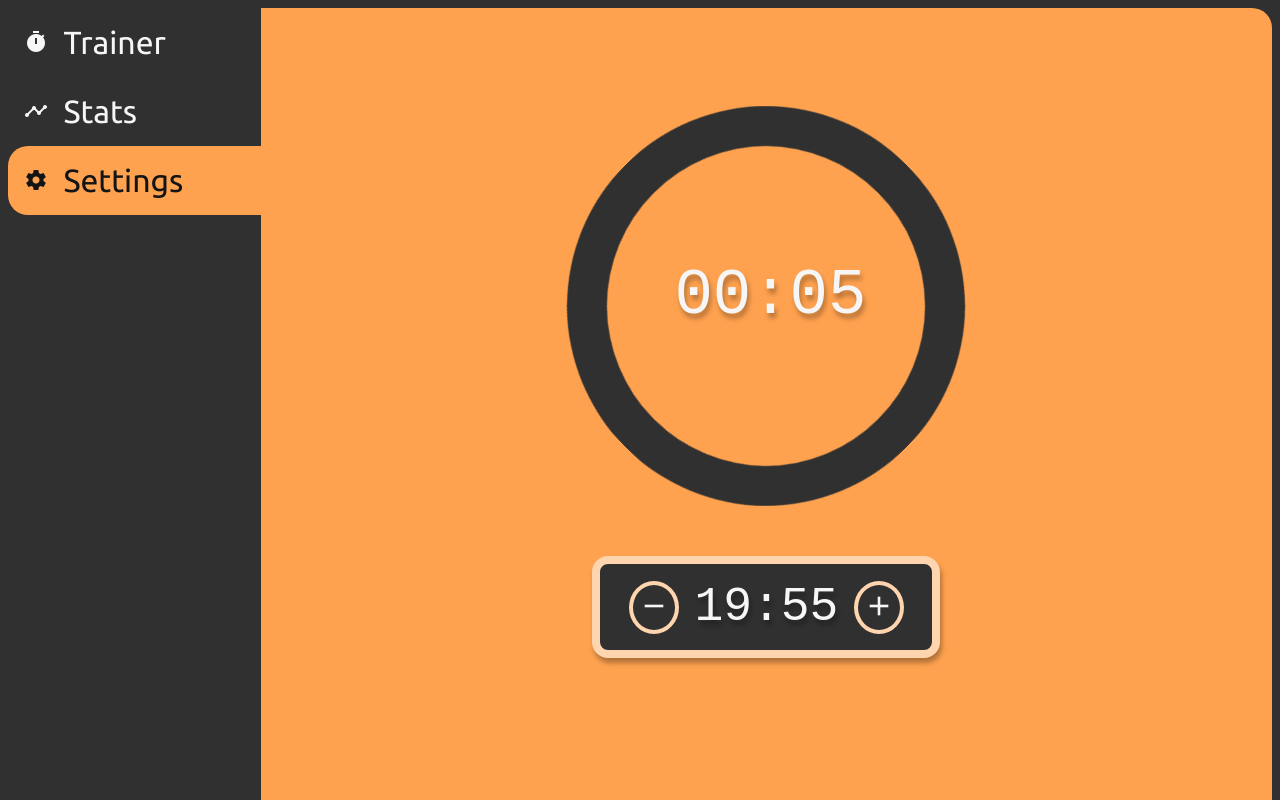
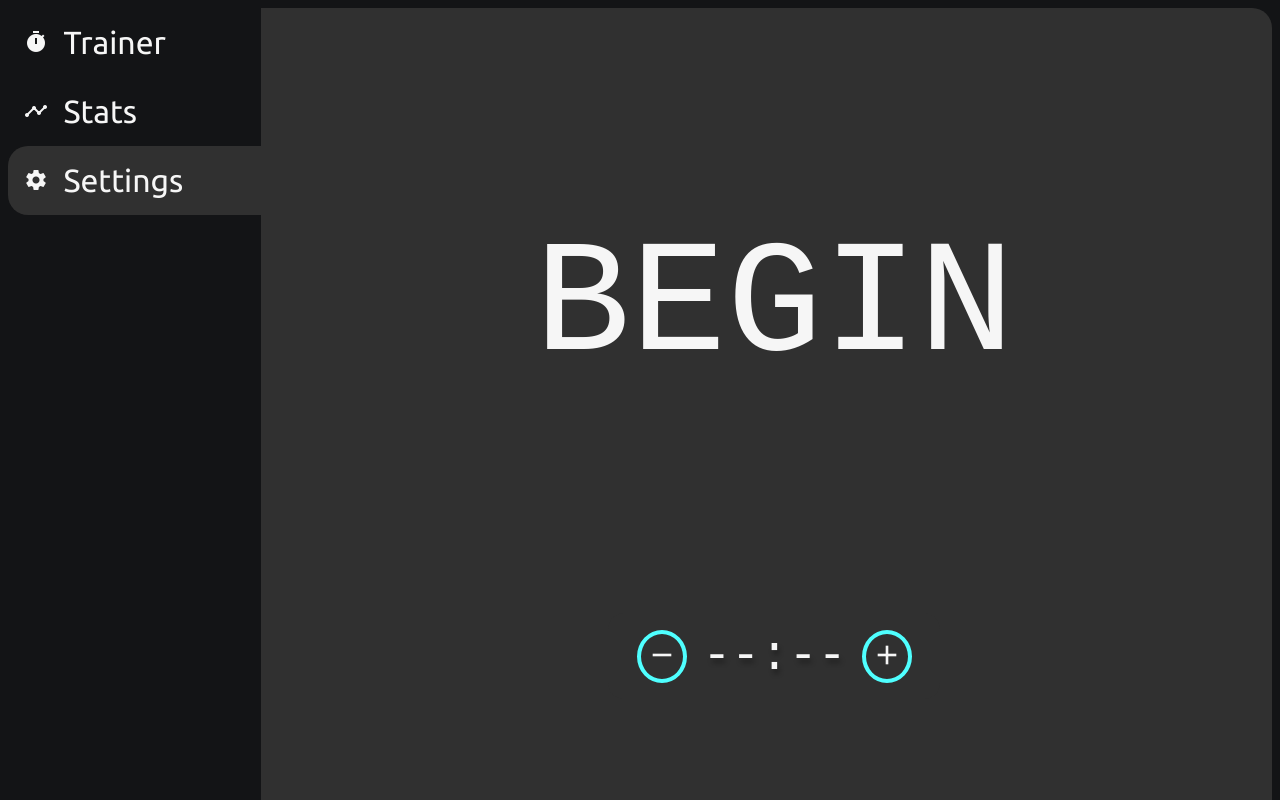
Before and after one commit to jaredami/meditation-trainer, an Angular app: page /settings in a window 1280 px wide. Shown: the top 800 px of the page. Built offline with nearby package versions, Linux system fonts and the light colour scheme; a web font is replaced by a local one; what @angular/fire would draw is missing.

Commit message:
Change color scheme; rename component properties; and BEGIN button

```diff
--- a/src/app/app.component.scss
+++ b/src/app/app.component.scss
@@ -32,10 +32,12 @@ body {
 }
 
 .navbar__link.active {
-  background-color: $color-secondary-2-0;
+  background-color: $color-dark-gray;
+  // background-color: $color-secondary-2-0;
   border-bottom-left-radius: $border-radius-nav;
   border-top-left-radius: $border-radius-nav;
-  color: $color-black;
+  color: $color-white;
+  // color: $color-black;
 }
 
 .navbar__link:hover:not(.active) {
@@ -46,7 +48,7 @@ body {
 }
 
 .content {
-  background: $color-secondary-2-0;
+  background: $color-dark-gray;
   // background: linear-gradient(325deg, rgba(255,213,175,1) 0%, rgba(255,156,68,1) 100%);
   border-top-right-radius: $border-radius-nav;
   font-family: 'Nova Mono', monospace;
--- a/src/app/components/trainer/trainer.component.html
+++ b/src/app/components/trainer/trainer.component.html
@@ -4,34 +4,22 @@
           (click)="handleSuccessFailClick(false)">
     <i class="success-fail-btn__icon material-icons">clear</i>
   </button>
-  <div class="circle__box">
+  <button class="trainer__begin fade-in" (click)="startSession()" *ngIf="!sessionStarted">BEGIN</button>
+  <div class="circle__box" *ngIf="sessionStarted">
     <div class="circle__wrapper circle__wrapper--right">
       <div class="circle__whole circle__right"
-           [ngStyle]="{
-             'animation': ('circleRight ' + currentMax + 's linear forwards'),
-             'box-shadow': periodComplete ? 'inset 0px 20px 50px #FF864F' : ''
-            }"
+           [ngStyle]="{ 'animation': ('circleRight ' + currentMax + 's linear forwards') }"
            *ngIf="circleAnimationStarted">
       </div>
     </div>
 
     <div class="timer__container timer-container--period">
-      <!-- <button class="timer__btn" (click)="decreaseSessionLength()">
-        <i class="timer__btn-icon material-icons">remove_circle_outline</i>
-      </button>
-      <div class="timer__clock">{{ sessionTimer }}</div>
-      <button class="timer__btn" (click)="increaseSessionLength()">
-        <i class="timer__btn-icon material-icons">add_circle_outline</i>
-      </button> -->
       <div class="timer-clock">{{ currentStreakTimer }}</div>
     </div>
 
     <div class="circle__wrapper circle__wrapper--left">
       <div class="circle__whole circle__left"
-           [ngStyle]="{
-             'animation': 'circleLeft ' + currentMax + 's linear forwards',
-             'box-shadow': periodComplete ? 'inset 0px 20px 50px #FF864F' : ''
-            }"
+           [ngStyle]="{ 'animation': 'circleLeft ' + currentMax + 's linear forwards' }"
            *ngIf="circleAnimationStarted">
       </div>
     </div>
@@ -53,5 +41,4 @@
     </button>
   </div>
   <div></div>
-  <!-- <p class="trainer__text">Session</p> -->
 </div>
--- a/src/app/components/trainer/trainer.component.scss
+++ b/src/app/components/trainer/trainer.component.scss
@@ -8,6 +8,7 @@
   display: grid;
   font-size: 3rem;
   grid-template-columns: 1fr 1fr 1fr;
+  grid-template-rows: 500px 200px;
   margin: 0 auto;
   max-width: 700px;
   padding-top: 3rem;
@@ -15,9 +16,20 @@
   text-shadow: 2px 5px 5px rgba(0,0,0,0.3);
 }
 
+.trainer__begin {
+  background: transparent;
+  border: none;
+  color: $color-white;
+  font-family: inherit;
+  font-size: 10rem;
+  &:hover {
+    cursor: pointer;
+  }
+}
+
 .success-fail-btn {
   background: $color-dark-gray;
-  border: 0.5rem solid $color-secondary-2-4;
+  border: 0.5rem solid $color-primary-0;
   border-radius: 50%;
   box-shadow: 2px 5px 5px rgba(0,0,0,0.3);
   color: $color-white;
@@ -28,6 +40,8 @@
   width: 7rem;
 
   &:hover {
+    background: $color-light-gray;
+    color: $color-black;
     animation: scale-up-center 0.2s cubic-bezier(0.390, 0.575, 0.565, 1.000) both;
   }
 }
@@ -35,11 +49,6 @@
 .success-fail-btn__icon {
   font-size: 4rem;
   font-weight: 800;
-}
-
-.trainer__text {
-  font-family: 'Ubuntu', sans-serif;
-  font-size: 2rem;
 }
 
 .timer__container {
@@ -52,9 +61,9 @@
 
 .timer-container--session {
   background: $color-dark-gray;
-  border: 0.5rem solid $color-secondary-2-4;
+  // border: 0.5rem double $color-primary-0;
   border-radius: 1rem;
-  box-shadow: 2px 5px 5px rgba(0,0,0,0.3);
+  // box-shadow: 2px 5px 5px rgba(0,0,0,0.3);
   grid-template-columns: 1fr 2fr 1fr;
   width: 300px;
 }
@@ -72,7 +81,7 @@
 
 .timer__btn {
  background: transparent;
- border: 0.3rem solid $color-secondary-2-4;
+ border: 0.3rem solid $color-primary-0;
  border-radius: 50%;
  color: $color-white;
  padding: 5px;
@@ -126,15 +135,15 @@
 }
 
 .circle__right {
-  border-right: 40px solid $color-dark-gray;
-  border-top: 40px solid $color-dark-gray;
+  border-right: 40px solid $color-primary-0;
+  border-top: 40px solid $color-primary-0;
   right: 1px;
   animation: --circle-animation;
 }
 
 .circle__left {
-  border-bottom: 40px solid $color-dark-gray;
-  border-left: 40px solid $color-dark-gray;
+  border-bottom: 40px solid $color-primary-0;
+  border-left: 40px solid $color-primary-0;
   left: 1px;
 }
 
--- a/src/app/components/trainer/trainer.component.ts
+++ b/src/app/components/trainer/trainer.component.ts
@@ -7,31 +7,30 @@ import { Component, OnInit } from '@angular/core';
 })
 export class TrainerComponent implements OnInit {
   currentStreakTimer = '--:--';
+  currentMax = 5;
+  periodSeconds = 0;
+  periodMinutes = 0;
+  periodComplete = false;
+  sessionStarted = false;
+  sessionSeconds = 0;
+  sessionMinutes = 20;
   sessionTimer = '--:--';
-  seconds = 0;
-  minutes = 0;
-  currentMax = 5;
   startStreakTimer;
   startSessionTimer;
-  sessionStarted = false;
-  seconds2 = 0;
-  minutes2 = 20;
-  periodComplete = false;
   circleAnimationStarted = true;
 
   constructor() {}
 
   ngOnInit() {
-    this.startStreakTimer = setInterval(() => { this.addTime(); }, 1000);
-    this.startSessionTimer = setInterval(() => { this.subtractTime(); }, 1000);
+
   }
 
   increaseSessionLength() {
-    this.minutes2++;
+    this.sessionMinutes++;
   }
 
   decreaseSessionLength() {
-    this.minutes2--;
+    this.sessionMinutes--;
   }
 
   handleSuccessFailClick(success: boolean) {
@@ -40,24 +39,30 @@ export class TrainerComponent implements OnInit {
     // reset circle animation
     this.circleAnimationStarted = false;
     setTimeout(() => {
-      this.seconds = 0;
+      this.periodSeconds = 0;
       this.periodComplete = false;
-      this.startStreakTimer = setInterval(() => { this.addTime(); }, 1000);
+      this.startStreakTimer = setInterval(() => { this.addPeriodTime(); }, 1000);
       this.circleAnimationStarted = true;
     }, 100);
   }
 
-  private addTime() {
-    if (this.seconds < this.currentMax) {
-      this.seconds++;
-      if (this.seconds >= 60) {
-        this.seconds = 0;
-        this.minutes++;
+  startSession() {
+    this.startSessionTimer = setInterval(() => { this.subtractSessionTime(); }, 1000);
+    this.startStreakTimer = setInterval(() => { this.addPeriodTime(); }, 1000);
+    this.sessionStarted = true;
+  }
+
+  private addPeriodTime() {
+    if (this.periodSeconds < this.currentMax) {
+      this.periodSeconds++;
+      if (this.periodSeconds >= 60) {
+        this.periodSeconds = 0;
+        this.periodMinutes++;
       }
       this.currentStreakTimer =
-        (this.minutes ? (this.minutes > 9 ? this.minutes : '0' + this.minutes) : '00') +
+        (this.periodMinutes ? (this.periodMinutes > 9 ? this.periodMinutes : '0' + this.periodMinutes) : '00') +
         ':' +
-        (this.seconds > 9 ? this.seconds : '0' + this.seconds);
+        (this.periodSeconds > 9 ? this.periodSeconds : '0' + this.periodSeconds);
     } else {
       // BUG: doesn't hit this if currentMax is greater than 60
       this.periodComplete = true;
@@ -65,17 +70,17 @@ export class TrainerComponent implements OnInit {
     }
   }
 
-  private subtractTime() {
-    if (this.minutes2 > -1) {
-      this.seconds2--;
-      if (this.seconds2 <= 0) {
-        this.seconds2 = 59;
-        this.minutes2--;
+  private subtractSessionTime() {
+    if (this.sessionMinutes > -1) {
+      this.sessionSeconds--;
+      if (this.sessionSeconds <= 0) {
+        this.sessionSeconds = 59;
+        this.sessionMinutes--;
       }
       this.sessionTimer =
-        (this.minutes2 ? (this.minutes2 > 9 ? this.minutes2 : '0' + this.minutes2) : '00') +
+        (this.sessionMinutes ? (this.sessionMinutes > 9 ? this.sessionMinutes : '0' + this.sessionMinutes) : '00') +
         ':' +
-        (this.seconds2 > 9 ? this.seconds2 : '0' + this.seconds2);
+        (this.sessionSeconds > 9 ? this.sessionSeconds : '0' + this.sessionSeconds);
     }
   }
 }
--- a/src/app/variables.scss
+++ b/src/app/variables.scss
@@ -1,26 +1,50 @@
-$color-primary-0: #4BF2B3;	// Main Primary color */
-$color-primary-1: #44FFB8;
-$color-primary-2: #44FFB8;
-$color-primary-3: #5AD9A9;
-$color-primary-4: #84C0AA;
+// $color-primary-0: #4BF2B3;	// Main Primary color */
+// $color-primary-1: #44FFB8;
+// $color-primary-2: #44FFB8;
+// $color-primary-3: #5AD9A9;
+// $color-primary-4: #84C0AA;
 
-$color-secondary-1-0: #4CE1EF;	// Main Secondary color (1) */
-$color-secondary-1-1: #46EFFF;
-$color-secondary-1-2: #46EFFF;
-$color-secondary-1-3: #58C7D1;
-$color-secondary-1-4: #7CAFB3;
+// $color-secondary-1-0: #4CE1EF;	// Main Secondary color (1) */
+// $color-secondary-1-1: #46EFFF;
+// $color-secondary-1-2: #46EFFF;
+// $color-secondary-1-3: #58C7D1;
+// $color-secondary-1-4: #7CAFB3;
 
-$color-secondary-2-0: #FFA24F;	// Main Secondary color (2) */
-$color-secondary-2-1: #FF9C44;
-$color-secondary-2-2: #FF9C44;
-$color-secondary-2-3: #FFB06A;
-$color-secondary-2-4: #FFD5AF;
+// $color-secondary-2-0: #FFA24F;	// Main Secondary color (2) */
+// $color-secondary-2-1: #FF9C44;
+// $color-secondary-2-2: #FF9C44;
+// $color-secondary-2-3: #FFB06A;
+// $color-secondary-2-4: #FFD5AF;
 
-$color-complement-0: #FF864F;	// Main Complement color */
-$color-complement-1: #FF7E44;
-$color-complement-2: #FF7E44;
-$color-complement-3: #FF986A;
-$color-complement-4: #FFC8AF;
+// $color-complement-0: #FF864F;	// Main Complement color */
+// $color-complement-1: #FF7E44;
+// $color-complement-2: #FF7E44;
+// $color-complement-3: #FF986A;
+// $color-complement-4: #FFC8AF;
+
+$color-primary-0: #4FFFFF;	// Main Primary color */
+$color-primary-1: #B0FFFF;
+$color-primary-2: #7BFFFF;
+$color-primary-3: #23FFFF;
+$color-primary-4: #00FBFB;
+
+$color-secondary-1-0: #6191FF;	// Main Secondary color (1) */
+$color-secondary-1-1: #B8CEFF;
+$color-secondary-1-2: #88ACFF;
+$color-secondary-1-3: #3A75FF;
+$color-secondary-1-4: #155BFB;
+
+$color-secondary-2-0: #FFC44F;	// Main Secondary color (2) */
+$color-secondary-2-1: #FFE5B0;
+$color-secondary-2-2: #FFD37B;
+$color-secondary-2-3: #FFB623;
+$color-secondary-2-4: #FFAA00;
+
+$color-complement-0: #FF9F4F;	// Main Complement color */
+$color-complement-1: #FFD4B0;
+$color-complement-2: #FFB77B;
+$color-complement-3: #FF8723;
+$color-complement-4: #FF7400;
 
 $color-black: #131416;
 $color-light-gray: #f1f1f1;
--- a/src/styles.scss
+++ b/src/styles.scss
@@ -1,7 +1,9 @@
 @import './app/variables.scss';
 
 html {
-  background: $color-dark-gray;
+  // background: $color-dark-gray;
+  // background: $color-primary-0;
+  background: $color-black;
   font-family: 'Ubuntu', sans-serif;
 }
 
```
